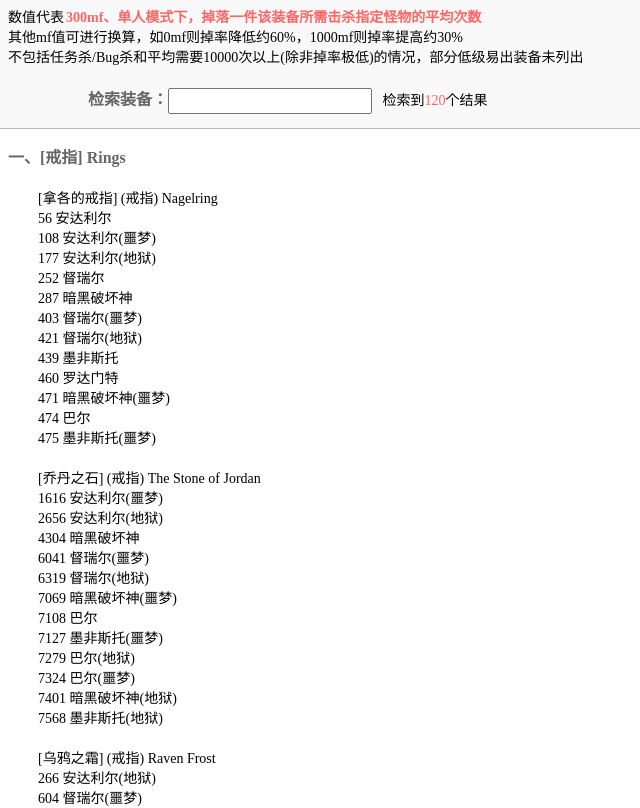
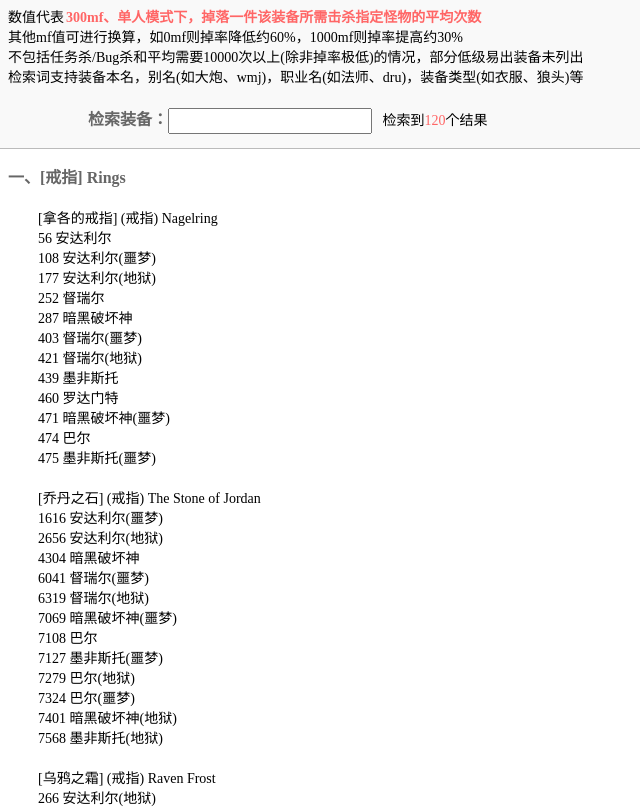
Before and after one commit to chenyu8674/Diablo2NoobTools, a plain HTML site: page EquipDrop.html in a window 1280 px wide. Shown: the top 808 px of the page, without its empty margins (0-640 px from the left). Drawn offline with Linux system fonts and the light colour scheme.

Commit message:
Signed-off-by: yu.chen <13681316820@163.com>

```diff
--- a/EquipDrop.html
+++ b/EquipDrop.html
@@ -9,7 +9,7 @@ div{margin-left:30px;}
 *{font-size:14px;line-height:20px;font-family:"YaHei Consolas Hybrid"}
 tex{margin-left:-30px;color:#666;font-size:16px;font-weight:900}
 input{padding-left:20px;text-align:left;}
-#title{position:fixed;width:100%;height:100px;margin:-20px;padding:20px;background:#f9f9f9;border-bottom:1px solid #bbb;}
+#title{position:fixed;width:100%;height:120px;margin:-20px;padding:20px;background:#f9f9f9;border-bottom:1px solid #bbb;}
 .hid{display:none;visibility:hidden;}
 </style>
 <script type="text/javascript">
@@ -125,10 +125,11 @@ function dofilter() {
 数值代表<tex style="color:#f66;font-size:14px;margin-left:2px;">300mf、单人模式下，掉落一件该装备所需击杀指定怪物的平均次数</tex>
 <br>其他mf值可进行换算，如0mf则掉率降低约60%，1000mf则掉率提高约30%
 <br>不包括任务杀/Bug杀和平均需要10000次以上(除非掉率极低)的情况，部分低级易出装备未列出
+<br>检索词支持装备本名，别名(如大炮、wmj)，职业名(如法师、dru)，装备类型(如衣服、狼头)等
 <br><br><tex style="margin-left:80px;">检索装备：</tex><input id="equipname" size="20" maxLength="20" value="" onclick="clearinput()" oninput="dofilter();" />&nbsp;&nbsp;
 检索到<tex id="resultcount" style="color:#f66;font-size:14px;margin-left:0px;font-weight:300">120</tex>个结果
 </div>
-<div style="height:120px;"></div>
+<div style="height:140px;"></div>
 <div id="result"></div>
 <div id="equips">
 <br><tex>一、[戒指] Rings</tex>
```
Also changed, not shown: RuneWords.html (+1 -1 lines), index.html (added, +5 -0 lines).
